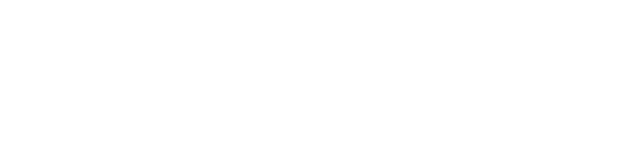
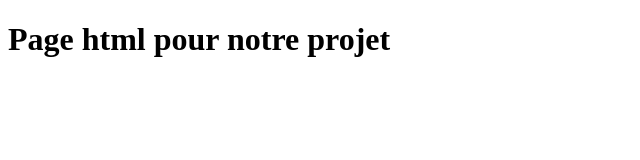
Before and after one commit to Lalegende21/git-commands, a plain HTML site: page index.html in a window 1280 px wide. Shown: the whole page, without its empty margins (0-640 px from the left). Drawn offline with Linux system fonts and the light colour scheme.

Commit message:
Ajout d'un titre sur le fichier index.html

```diff
--- a/index.html
+++ b/index.html
@@ -6,6 +6,6 @@
     <title>Formation Git</title>
 </head>
 <body>
-
+    <h1>Page html pour notre projet</h1>
 </body>
 </html>
```
